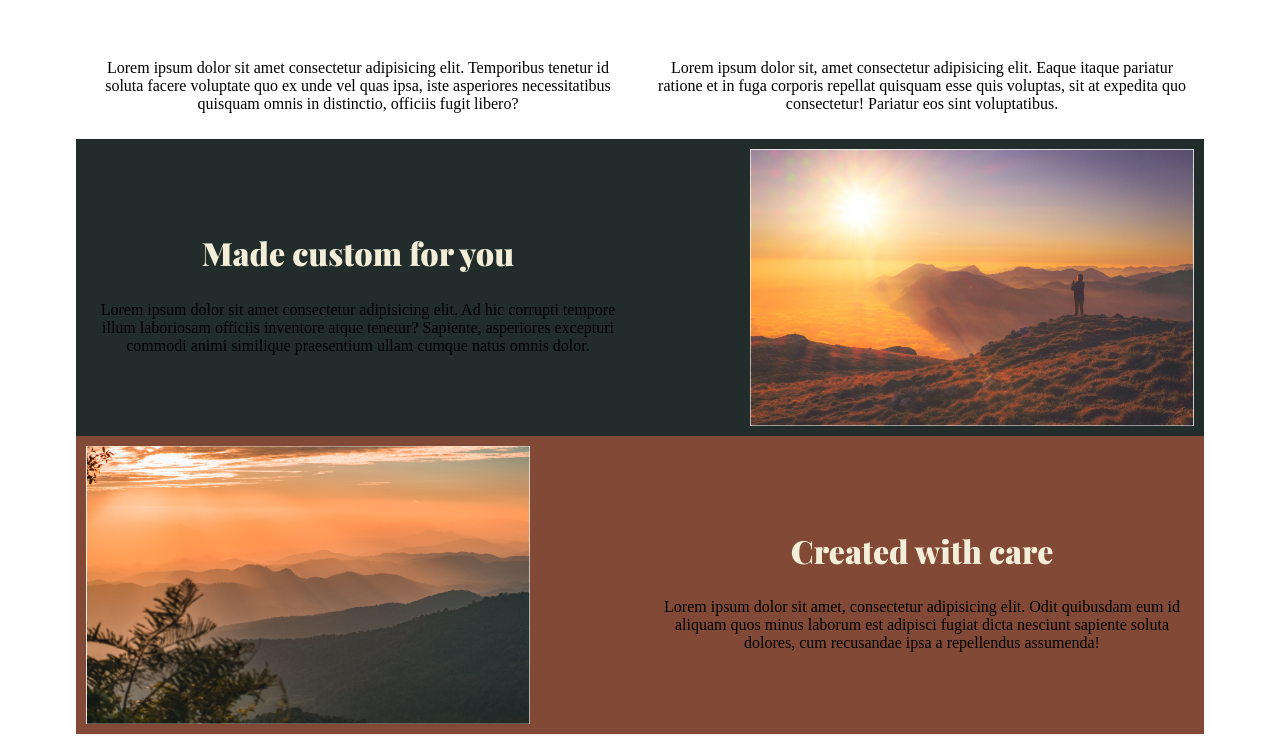
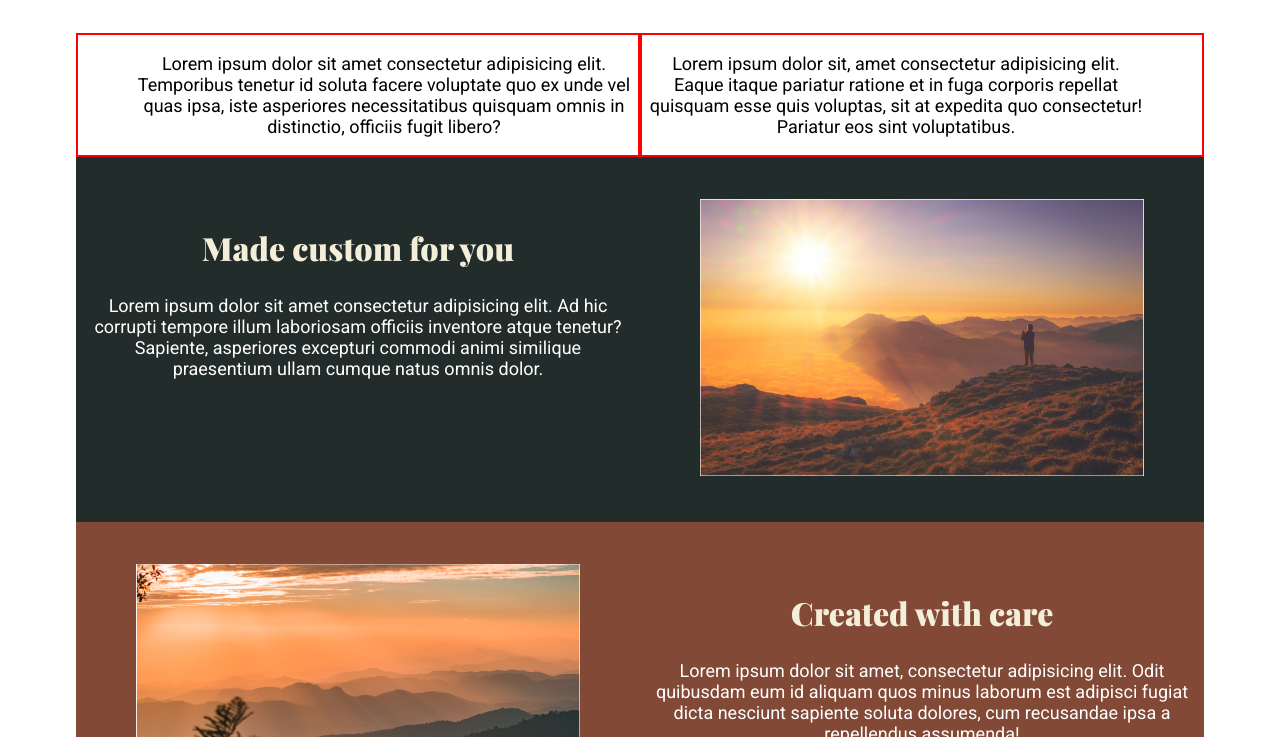
Before and after one commit to lank81/KP_CRL, a plain HTML site: page index.html in a window 1280 px wide. Shown: the part 743-1480 px from the top of the page. Drawn offline with nearby package versions, Linux system fonts and the light colour scheme.

Commit message:
Updated styling.  Still need to fix the text in the custom and care sections

```diff
--- a/index.html
+++ b/index.html
@@ -23,10 +23,10 @@
                 </div>
             </div>
             <div class="row">
-                <div class="col">
+                <div class="col-1">
                     <p>Lorem ipsum dolor sit amet consectetur adipisicing elit. Temporibus tenetur id soluta facere voluptate quo ex unde vel quas ipsa, iste asperiores necessitatibus quisquam omnis in distinctio, officiis fugit libero?</p>
                 </div>
-                <div class="col">
+                <div class="col-2">
                     <p>Lorem ipsum dolor sit, amet consectetur adipisicing elit. Eaque itaque pariatur ratione et in fuga corporis repellat quisquam esse quis voluptas, sit at expedita quo consectetur! Pariatur eos sint voluptatibus.</p>
                 </div>
             </div>
--- a/styles/style.css
+++ b/styles/style.css
@@ -42,10 +42,6 @@ header p {
     letter-spacing: .5rem;
 }
 
-.quality .row .row-item h2 {
-    color:#824936;
-}
-
 .container {
     width: 90%;
     max-width: 1128px;
@@ -61,14 +57,30 @@ header p {
     text-align: center;
 }
 
+.row p {
+    font-family: 'Roboto', sans-serif;
+    font-size: 18px;
+    font-weight: 400;
+}
+
 .row-item {
     flex: 1;
     padding: 10px;
+    height:100%;
 }
 
-.col {
+.col-1 {
     flex: 1;
-    padding: 10px;
+    border: 2px solid red;
+    padding-left:3.5em;
+    padding-right: .25em;
+}
+
+.col-2 {
+    flex: 1;
+    border: 2px solid red;
+    padding-right: 3.5em;
+    padding-left: .25em;
 }
 
 header {
@@ -91,18 +103,34 @@ header {
     flex-direction: column;
 }
 
+.quality .row .row-item h2 {
+    color:#824936;
+}
+
 .custom {
     background: #222C2A;
 }
 
-.custom .row img {
-    float: right;
+.custom p {
+    color: white;
+}
+
+.custom .row {
+    padding-top: 2em;
+    padding-bottom: 2em;
+    align-items: stretch;
 }
 
 .care {
     background: #824936;
 }
 
-.care .row img {
-    float:left;
+.care p {
+    color: white;
 }
+
+.care .row {
+    padding-top: 2em;
+    padding-bottom: 2em;
+    align-items: stretch;
+}
```
